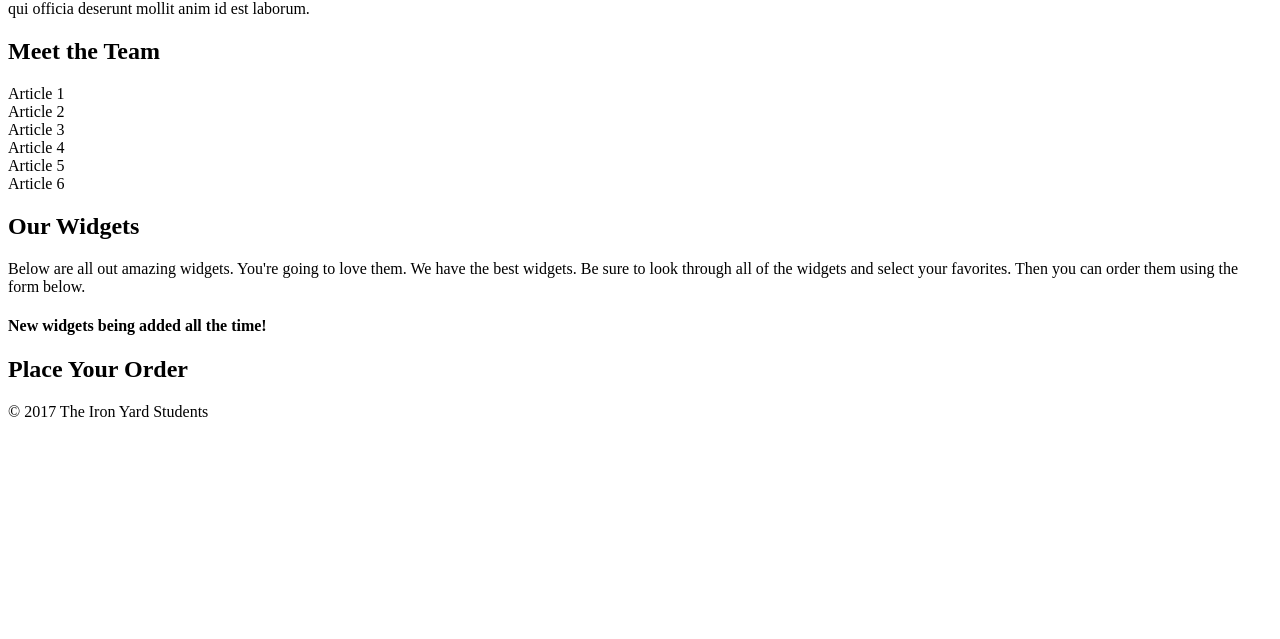
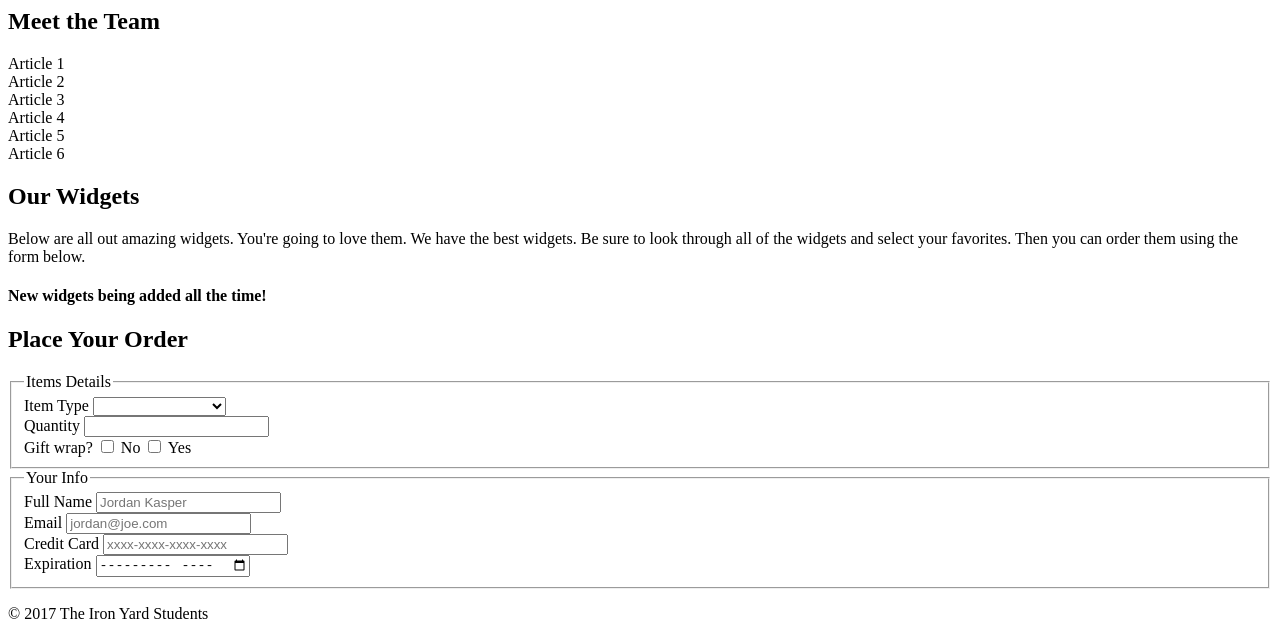
Before and after one commit to nmughal/widgetco, a plain HTML site: page index.html in a window 1280 px wide. Shown: the part 330-969 px from the top of the page. Before the commit the page ends 800 px from the top, so only its background shows below. Drawn offline with Linux system fonts and the light colour scheme.

Commit message:
tweaked the form field for expiration to date

```diff
--- a/index.html
+++ b/index.html
@@ -12,11 +12,12 @@
 
     <body>
       <header class='widgetheader'>
-        <img src='black-geometric.jpg' alt='Black geometric background'>
+        <body id='image' src='black-geometric.jpg' alt='Black geometric background'>
+
         <h1>Widget Co</h1>
         <h2>The Best Widgets</h2>
-        <h3>We have the best widgets. They're amazing. You'll love them.</h3>
-        <h4>Place Your Order Now!</h4>
+        <p>We have the best widgets. They're amazing. You'll love them.</h3>
+        <h4>Place Your Order Now!</p>
       </header>
       <main>
         <h1>Leading Producer of Widgets</h1>
@@ -49,12 +50,60 @@
       </section>
       <section class='order'>
         <h1>Place Your Order</h1>
+        <fieldset>
+          <legend>Items Details</legend>
+          <aside>
+            <label for='item-type'>Item Type</label>
+            <select name='itemtype' id='item-type'>
+              <option value=''></option>
+              <option value='greatwidget'>Great Widget</option>
+              <option value='awesomewidget'>Awesome Widget</option>
+              <option value='widgetofcool'>Widget of Cool</option>
+              <option value='amazingwidget'>Amazing Widget</option>
+              <option value='widgetsweetness'>Widget Sweetness</option>
+            </select>
+          </aside>
+          <aside>
+            <label for='quantity'>Quantity</label>
+            <input type='number' name='quantity' id='quantity' min="1">
+          </aside>
+          <aside>
+            <label class="giftwrap">
+              <label for='gift-wrap'>Gift wrap?</label>
+              <input type='checkbox' name='gift-wrap' value='no'>
+              No
+            </label>
+            <label class="checkbox">
+              <input type='checkbox' name='gift-wrap' value='yes'>
+              Yes
+            </label>
+          </aside>
+        </fieldset>
+
+        <fieldset>
+          <legend>Your Info</legend>
+          <aside>
+            <label for='name'>Full Name</label>
+            <input type='text' class='name' name='name' id='name' placeholder='Jordan Kasper'>
+          </aside>
+          <aside>
+            <label for='email'>Email</label>
+            <input type='email' class='email' name='email' id='email' placeholder='jordan@joe.com' required>
+          </aside>
+          <aside>
+            <label for='credit-card'>Credit Card</label>
+            <input type='creditcard' name='creditcard' id='credit-card' placeholder='xxxx-xxxx-xxxx-xxxx'>
+          </aside>
+          <aside>
+            <label for='expiration'>Expiration</label>
+            <input type='month' class='expiration' id='expiration' placeholder='February 2017'>
+            </textarea>
+          </aside>
+        </fieldset>
       </section>
       <footer>
         <p>&copy; 2017 The Iron Yard Students</p>
       </footer>
 
-
-
     </body>
 </html>
```
